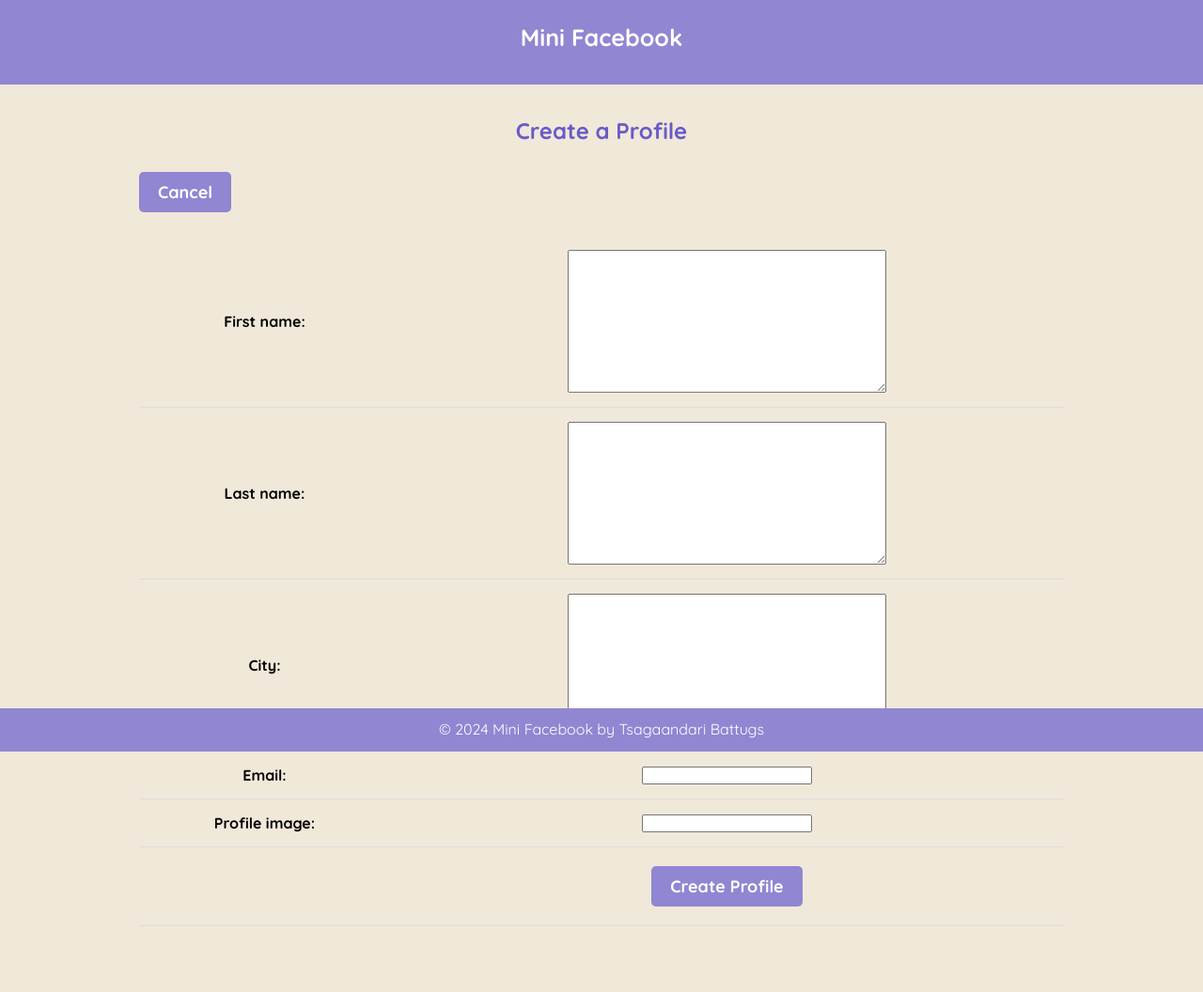
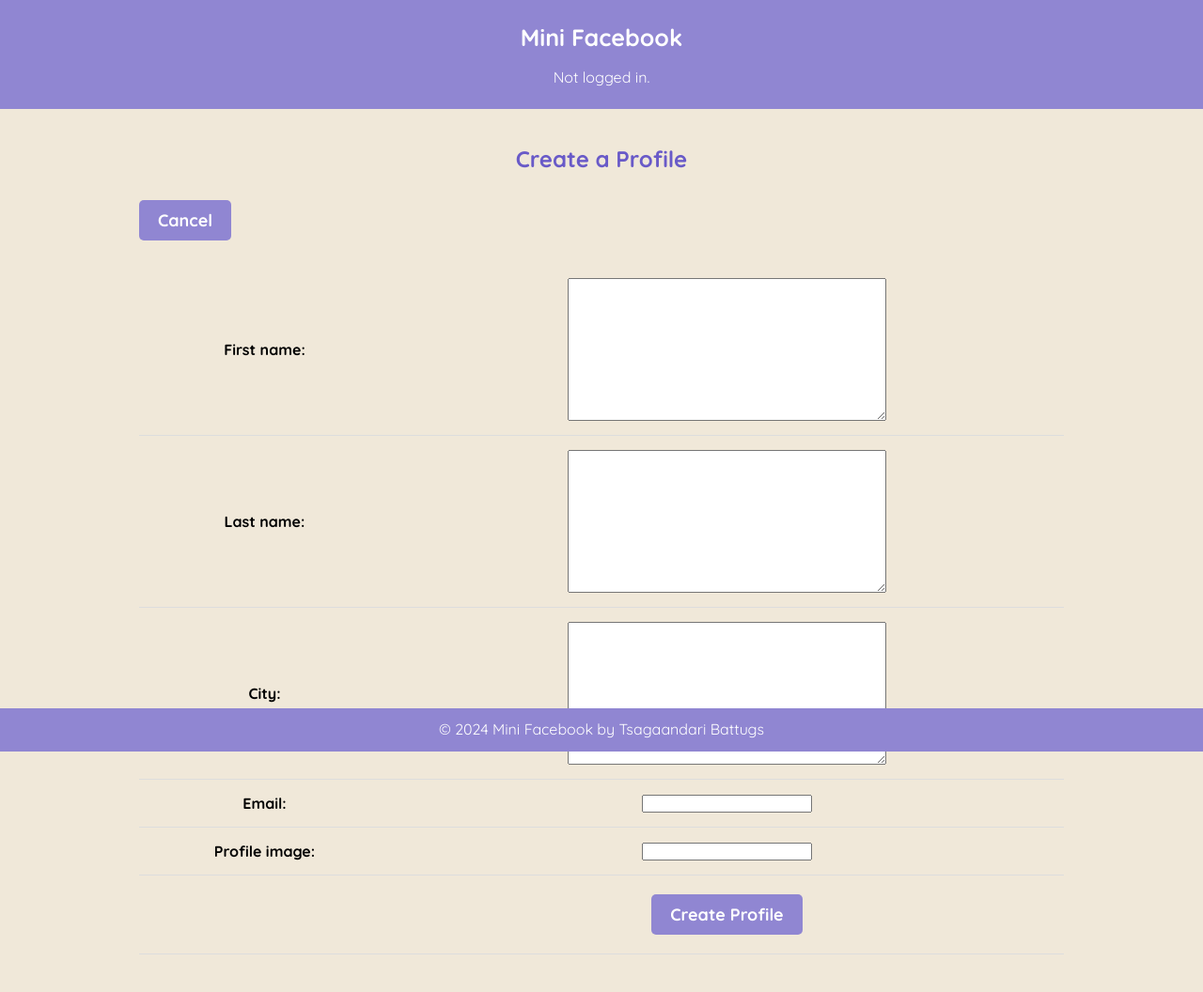
Before and after one commit to tsagaanb/cs412, a Django app: page /mini_fb/create_profile/ in a window 1280 px wide. Shown: the whole page at 94% size. Before the commit the page ends 986 px from the top, so only its background shows below. Run offline with Django 4.2, Linux system fonts and the light colour scheme.

Commit message:
Completing Task 1.3: changing header in base.html to show logged in user

```diff
--- a/mini_fb/templates/mini_fb/base.html
+++ b/mini_fb/templates/mini_fb/base.html
@@ -19,7 +19,16 @@ Put common code here, specific code in separate pages -->
                     {% block extra_nav_links %}
                     <!-- Block for additional nav links on specific pages -->
                     {% endblock %}
+
                 </ul>
+                <p>
+                    {% if request.user.is_authenticated %}
+                        Logged in user: {{ request.user }}
+                    {% else %}
+                        Not logged in.
+                    {% endif %}
+                </p>
+
             </nav>
         </header>
 
--- a/static/mini_fb_styles.css
+++ b/static/mini_fb_styles.css
@@ -51,9 +51,10 @@ nav ul li a:hover {
 
 /* Main Content */
 main {
-    margin-top: 120px; /* Adjust to allow for fixed header */
+    margin-top: 160px; /* Adjust to allow for fixed header */
     margin-bottom: 100px;
     padding: 20px;
+    padding-top: 50px;
     width: 80%;
     margin: 100px auto 0;
 }
```
Also changed, not shown: db.sqlite3.
